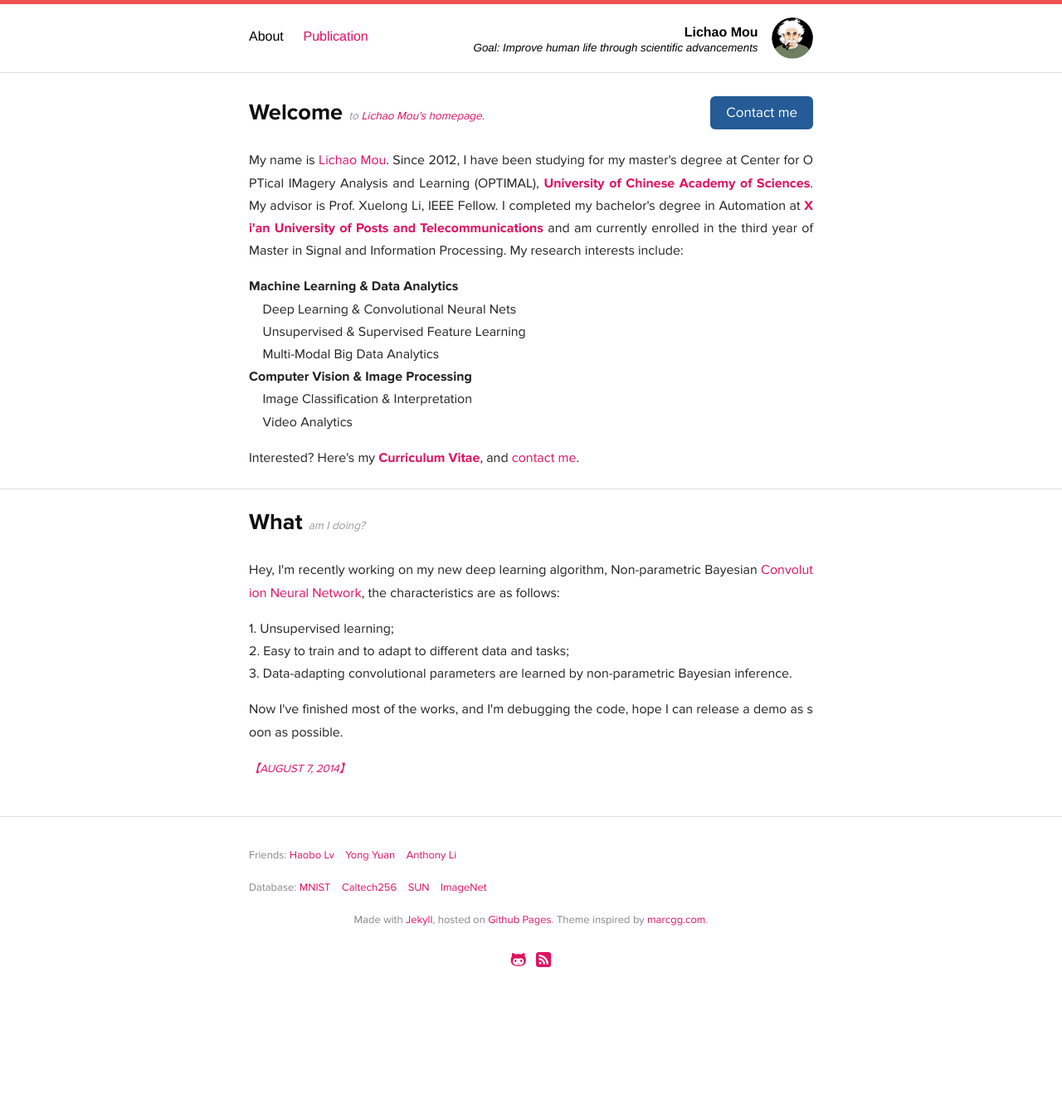
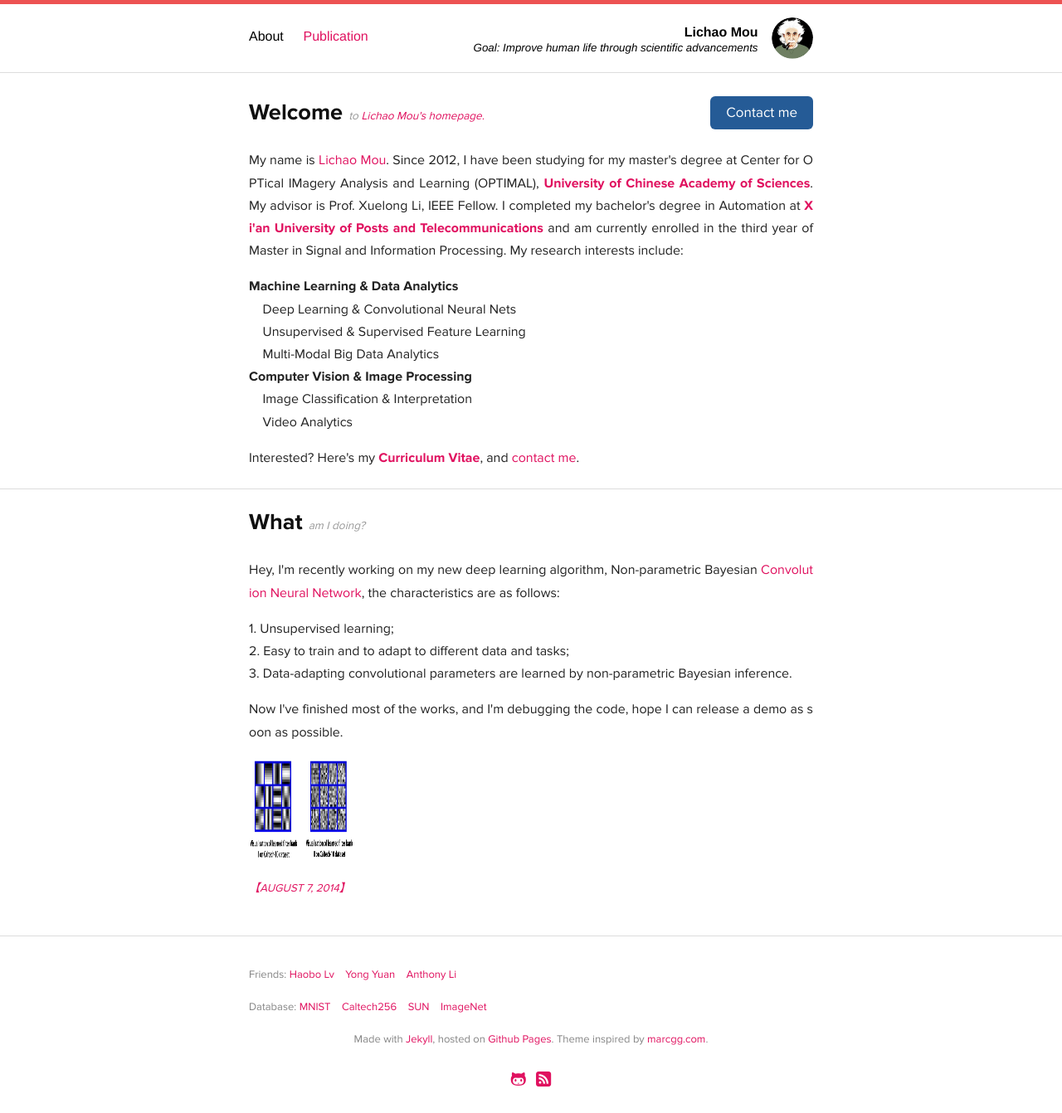
Before and after one commit to Raphael-Mou/raphael-mou.github.com, a Jekyll site: the page built from index.html, in a window 1280 px wide. Shown: the whole page at 83% size. Built offline with Jekyll 4.4.1, drawn with Linux system fonts in a browser that asks for light colours; Markdown is read by kramdown in place of the engine named in the settings; before the commit the page ends 1198 px from its top, so only the background shows below that.

Commit message:
update linking

```diff
--- a/index.html
+++ b/index.html
@@ -75,6 +75,10 @@ description: My name is Lichao Mou. Since 2012, I have been studying for my mast
   </p>
 
   <p>
+    <img src="./images/BNN_1.jpg" width="128" height="128" align="middle"/>
+  </p>
+
+  <p>
     <small><em><a href="" rel="alternate" hreflang="cn">【AUGUST 7, 2014】</a></em></small>
   </p>
 
```
Also changed, not shown: images/BNN_1.jpg (added).
